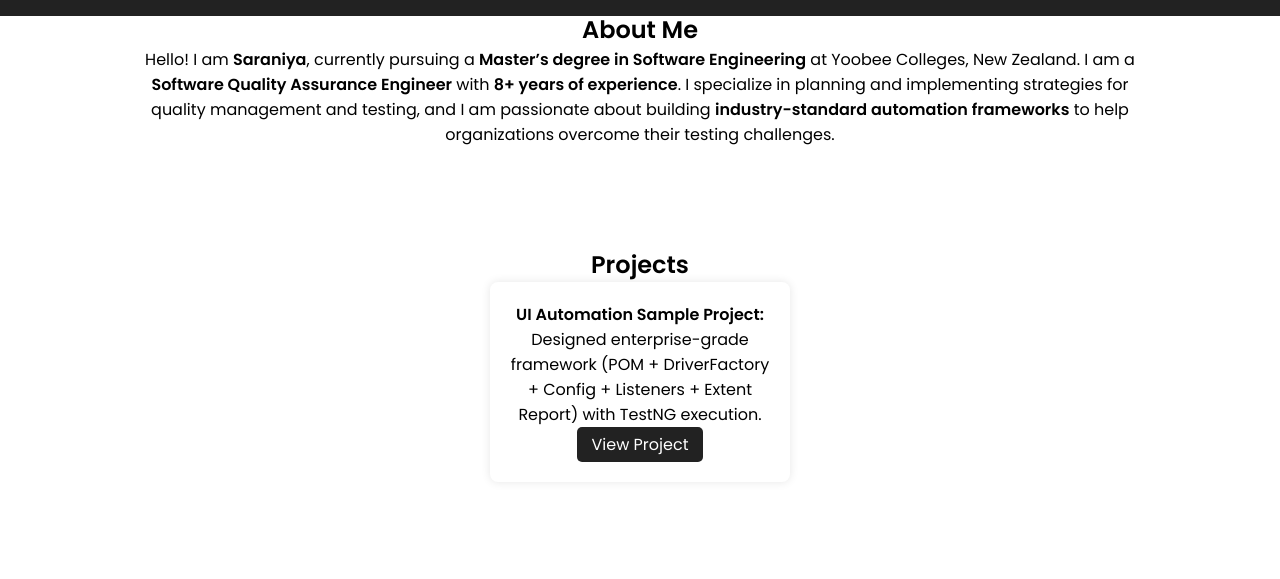
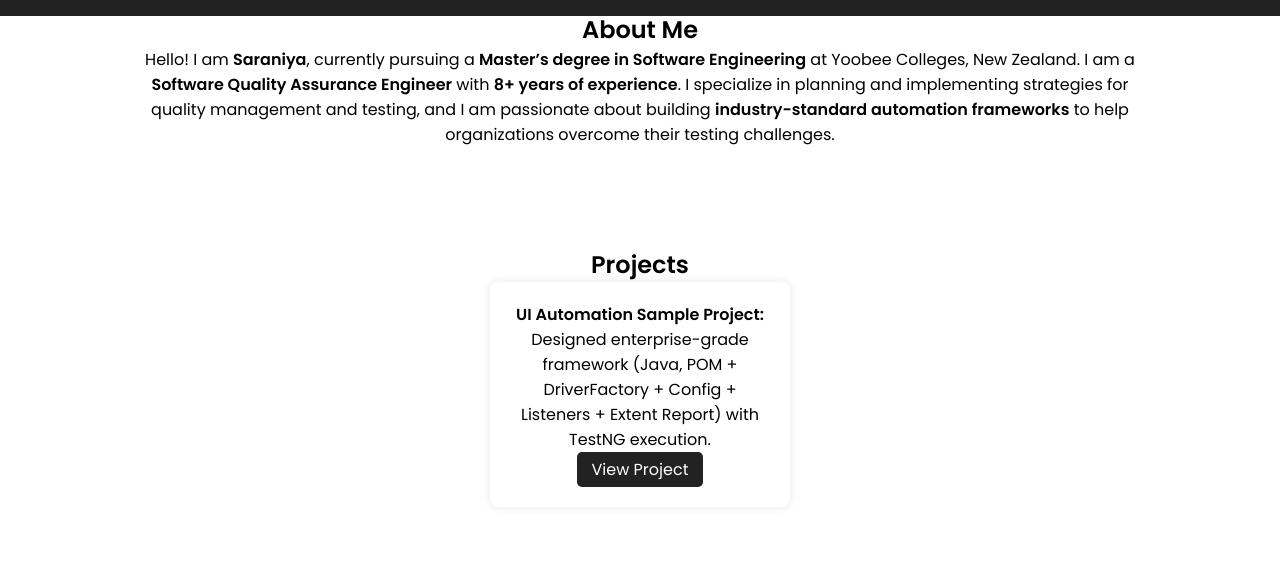
Before and after one commit to saraniya-automations/portfolioExample, a plain HTML site: page index.html in a window 1280 px wide. Shown: the part 158-737 px from the top of the page. Drawn offline with Linux system fonts and the light colour scheme.

Commit message:
added java

```diff
--- a/index.html
+++ b/index.html
@@ -58,7 +58,7 @@
             <div class="card">
                 <!-- <img src="selenium.png" alt="Selenium UI Automation Sample Project"> -->
                 <p><strong>UI Automation Sample Project:</strong><br>
-                    Designed enterprise-grade framework (POM + DriverFactory + Config + Listeners + Extent Report) with TestNG execution.</p>
+                    Designed enterprise-grade framework (Java, POM + DriverFactory + Config + Listeners + Extent Report) with TestNG execution.</p>
                 <a href="https://github.com/saraniya-automations/Selenium_Automation_Framework_Java" class="btn">View Project</a>
             </div>
             <!-- <div class="card">
```
